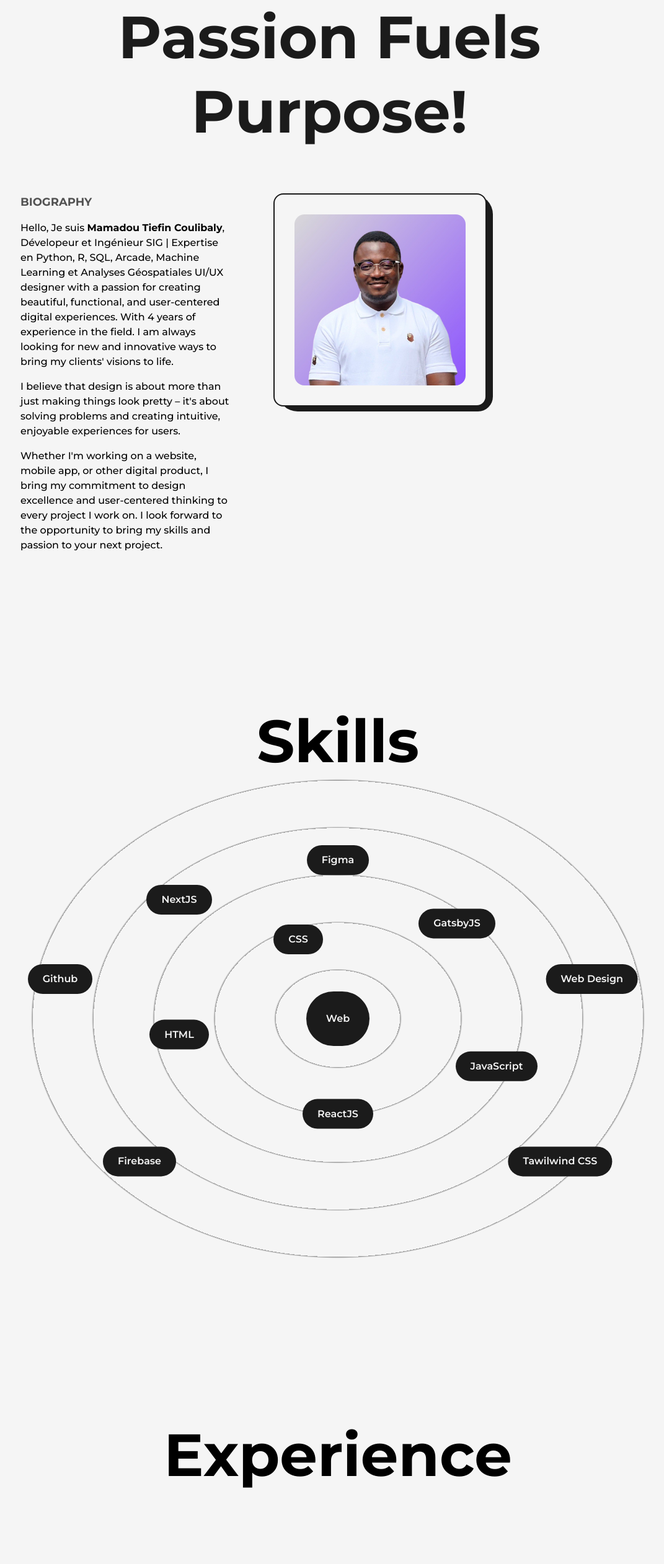
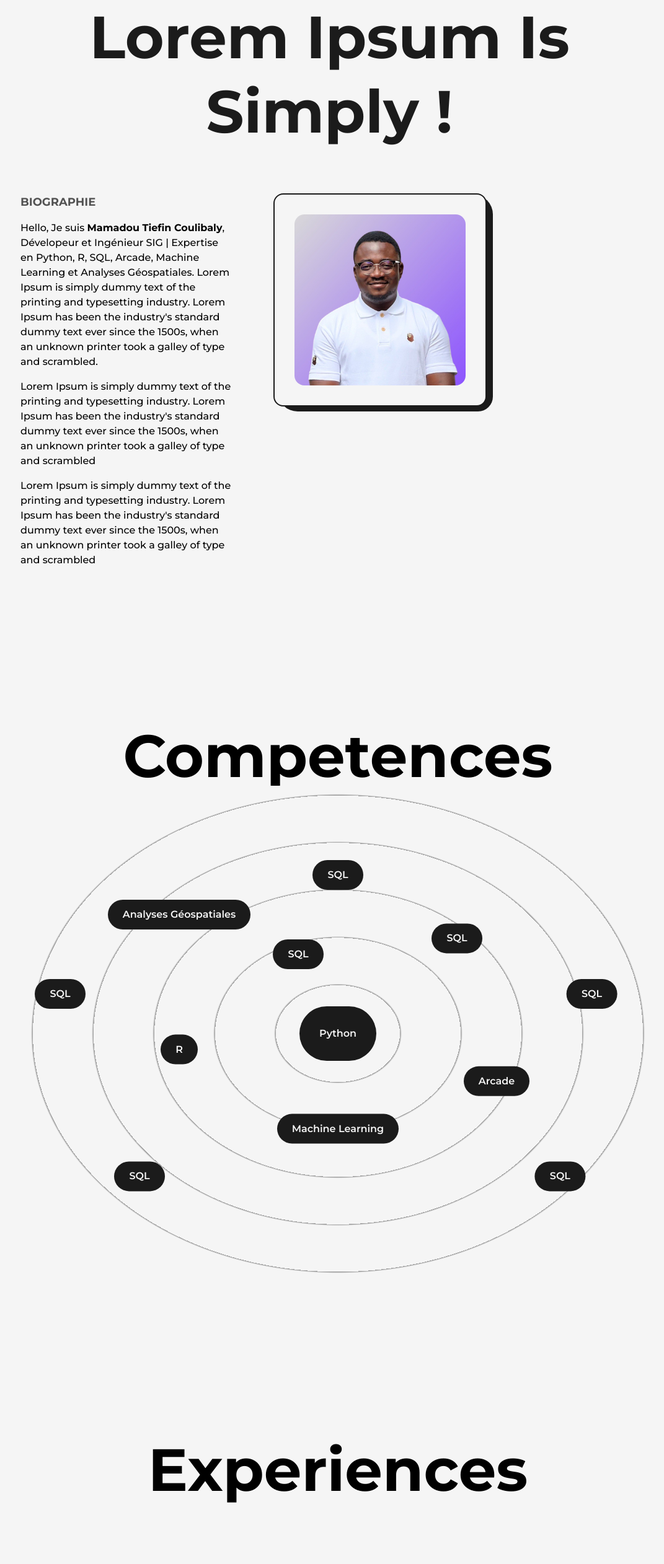
Before and after one commit to yourCodeur47/portfolio, a Next.js app: page /about in a window 1280 px wide. Shown: the part 160-2684 px from the top of the page at 62% size, without its empty margins (95-1166 px from the left). Built offline with nearby package versions, Linux system fonts and the light colour scheme.

Commit message:
Mise a jour About, Experience et Skill.

```diff
--- a/src/components/Experience.js
+++ b/src/components/Experience.js
@@ -51,7 +51,7 @@ const Experience = () => {
 
       <div className="my-64">
         <h2 className="font-bold text-8xl mb-32 w-full text-center md:text-6xl xs:text-4xl md:mb-16">
-          Experience
+          Experiences
         </h2>
 
         <div ref={ref} className="relative w-[75%] mx-auto lg:w-[90%] md:w-full">
@@ -62,56 +62,35 @@ const Experience = () => {
           />
           <ul className="w-full flex flex-col items-start justify-between ml-4 xs:ml-2">
             <Details
-              position="Software Engineer"
-              company="Google"
-              companyLink="https://google.com"
-              time="2022-Present"
-              address="Mountain View, CA"
-              work="Worked on a team responsible for developing new features for Google's search engine, including improving the accuracy and relevance of search results and developing new tools for data analysis and visualization."
+              position="Geomaticien - Assistant Solutions Numeriques"
+              company="Mairie de Bouaké"
+              time="nov. 2021 - juil. 2023"
+              address="Mairie de Bouaké · Temps plein"
+              work="
+              En m'appuyant sur les technologies numériques, j'ai joué un rôle central dans l'avancement des objectifs du projet en créant des formulaires numériques pour l'acquisition de données et la géolocalisation des infrastructures urbaines.
+              Mon expertise a facilité le suivi efficace des initiatives de reboisement.
+              J'ai contribué à l'élaboration de diverses cartes thématiques, y compris, mais sans s'y limiter, les suivantes.
+              "
             />
-
             <Details
-              position="Intern"
-              company="Facebook"
-              companyLink="https://facebook.com"
-              time="Summer 2021"
-              address="Menlo Park, CA."
-              work="Worked on a team responsible for developing a new mobile app
-              feature that allowed users to create and share short-form video
-              content, including designing and implementing a new user interface
-              and developing the backend infrastructure to support the feature."
+              position="Télépilote Professionel"
+              company="African Techno Lab"
+              time="janv. 2021 - mars 2021"
+              address="Abidjan, Côte d'Ivoire."
+              work="Dans ce rôle, j'ai dirigé plusieurs missions de terrain impliquant l'utilisation de divers drones,
+              notamment le Mavic 2 Pro et le Matrice 210 RTK, afin de réaliser des études environnementales et des inspections techniques complètes.
+              Cette initiative a été entreprise pour le compte de la Compagnie ivoirienne d'électricité (CIE), en se concentrant principalement sur l'évaluation et la maintenance des pylônes électriques.
+              Mes responsabilités consistaient non seulement à piloter les drones, mais aussi à assurer la précision et l'efficacité du processus de collecte des données"
             />
-
             <Details
-              position="Software Developer"
-              company="Amazon"
-              companyLink="https://amazon.com"
-              time="2020-2021"
-              address="Seattle, WA."
-              work="Worked on a team responsible for developing Amazon's mobile app, including implementing new features such as product recommendations and user reviews, and optimizing the app's performance and reliability."
-            />
-
-            <Details
-              position="Software Developer Intern"
-              company="Microsoft"
-              companyLink="https://microsoft.com"
-              time="Summer 2019"
-              address="Redmond, WA."
-              work="Worked on a team responsible for developing new features for
-              Microsoft's Windows operating system, including implementing a new
-              user interface for a system settings panel and optimizing the
-              performance of a core system component."
-            />
-
-            <Details
-              position="Teaching Assistant"
-              company="MIT"
-              companyLink="https://mit.edu"
-              time="Fall 2018"
-              address="Massachusetts Ave, Cambridge, MA."
-              work="Assisted in teaching a course on computer programming, held office
-              hours to help students with assignments, and graded exams and
-              assignments."
+              position="Géomaticien"
+              company="nstitut National de Statistique"
+              time="nov. 2019 - janv. 2020"
+              address="Abidjan, Côte d'Ivoire"
+              work="J'étais responsable de l'élaboration de cartes détaillées des zones de dénombrement pour le recensement
+              de la population ivoirienne de 2019. Cela impliquait la délimitation stratégique et la visualisation des zones
+              pour les activités de recensement, garantissant une collecte de données précise et efficace dans diverses régions.
+              Mon rôle a été essentiel pour faciliter une approche organisée et systématique du processus de recensement national."
             />
           </ul>
         </div>
--- a/src/components/Skills.js
+++ b/src/components/Skills.js
@@ -26,7 +26,7 @@ const Skills = () => {
   return (
 <>
       <h2 className="font-bold text-8xl mt-64 w-full text-center md:text-6xl md:mt-32">
-        Skills
+        Competences
       </h2>
     <div
       ref={ref}
@@ -40,21 +40,21 @@ const Skills = () => {
         <motion.div whileHover={{scale:1.05}} className="cursor-pointer flex rounded-full font-semibold bg-dark text-light p-8 shadow-dark
         dark:bg-light dark:text-dark lg:p-6 md:p-4 xs:text-xs xs:p-2
         ">
-        Web
+          Python
       </motion.div>
 
-        <Skill name="HTML" x="-20vw" y="2vw" />
+        <Skill name="R" x="-20vw" y="2vw" />
 
-          <Skill name="CSS" x="-5vw" y="-10vw" />
-          <Skill name="JavaScript" x="20vw" y="6vw" />
-          <Skill name="ReactJS" x="0vw" y="12vw" />
-          <Skill name="NextJS" x="-20vw" y="-15vw" />
-          <Skill name="GatsbyJS" x="15vw" y="-12vw" />
-          <Skill name="Github" x="-35vw" y="-5vw" />
-          <Skill name="Web Design" x="32vw" y="-5vw" />
-          <Skill name="Figma" x="0vw" y="-20vw" />
-          <Skill name="Firebase" x="-25vw" y="18vw" />
-          <Skill name="Tawilwind CSS" x="28vw" y="18vw" />
+          <Skill name="SQL" x="-5vw" y="-10vw" />
+          <Skill name="Arcade" x="20vw" y="6vw" />
+          <Skill name="Machine Learning" x="0vw" y="12vw" />
+          <Skill name="Analyses Géospatiales" x="-20vw" y="-15vw" />
+          <Skill name="SQL" x="15vw" y="-12vw" />
+          <Skill name="SQL" x="-35vw" y="-5vw" />
+          <Skill name="SQL" x="32vw" y="-5vw" />
+          <Skill name="SQL" x="0vw" y="-20vw" />
+          <Skill name="SQL" x="-25vw" y="18vw" />
+          <Skill name="SQL" x="28vw" y="18vw" />
     </div></>
   );
 };
--- a/src/pages/about.js
+++ b/src/pages/about.js
@@ -39,7 +39,7 @@ export default function About() {
   return (
     <>
       <Head>
-        <title>Minimal Portfolio Built with Nextjs | About Page</title>
+        <title>Portfolio - Mamadou Tiefin Coulibaly</title>
         <meta name="description" content="Learn more about CodeBucks, a Next.js developer with a passion for
         creating innovative solutions. Discover tips for building a developer portfolio and insights on
         full-stack development, front-end development, and back-end development." />
@@ -50,7 +50,7 @@ export default function About() {
       >
         <Layout className="pt-16">
           <AnimatedText
-            text="Passion Fuels Purpose!"
+            text="Lorem Ipsum is simply !"
             className="mb-16 !text-8xl !leading-tight lg:!text-7xl sm:!text-6xl xs:!text-4xl sm:mb-8"
           />
 
@@ -58,26 +58,23 @@ export default function About() {
             <div className="col-span-3 flex flex-col items-start justify-start xl:col-span-4 md:order-2
             md:col-span-8">
               <h2 className="mb-4 text-lg font-bold uppercase text-dark/75 dark:text-light/75">
-                BIOGRAPHY
+                BIOGRAPHIE
               </h2>
               <p className="font-medium ">
-                Hello, Je suis <strong>Mamadou Tiefin Coulibaly</strong>, Dévelopeur et Ingénieur SIG | Expertise en Python, R, SQL, Arcade, Machine Learning et Analyses Géospatiales
-                UI/UX designer with a passion for creating beautiful,
-                functional, and user-centered digital experiences. With 4 years
-                of experience in the field. I am always looking for new and
-                innovative ways to bring my clients&apos; visions to life.
+                Hello, Je suis <strong>Mamadou Tiefin Coulibaly</strong>, Dévelopeur et Ingénieur SIG | Expertise en Python, R, SQL, Arcade, Machine Learning et Analyses Géospatiales.
+                Lorem Ipsum is simply dummy text of the printing and typesetting industry.
+                Lorem Ipsum has been the industry's standard dummy text ever since the 1500s,
+                when an unknown printer took a galley of type and scrambled.
               </p>
               <p className="my-4 font-medium">
-                I believe that design is about more than just making things look
-                pretty – it&apos;s about solving problems and creating
-                intuitive, enjoyable experiences for users.
+                Lorem Ipsum is simply dummy text of the printing and typesetting industry.
+                Lorem Ipsum has been the industry's standard dummy text ever since the 1500s,
+                when an unknown printer took a galley of type and scrambled
               </p>
               <p className="font-medium">
-                Whether I&apos;m working on a website, mobile app, or other
-                digital product, I bring my commitment to design excellence and
-                user-centered thinking to every project I work on. I look
-                forward to the opportunity to bring my skills and passion to
-                your next project.
+                Lorem Ipsum is simply dummy text of the printing and typesetting industry.
+                Lorem Ipsum has been the industry's standard dummy text ever since the 1500s,
+                when an unknown printer took a galley of type and scrambled
               </p>
             </div>
             <div className="relative col-span-3 h-max rounded-2xl border-2 border-solid border-dark
--- a/src/pages/index.js
+++ b/src/pages/index.js
@@ -39,11 +39,11 @@ export default function Home() {
             </div>
             <div className="flex w-1/2 flex-col items-center self-center lg:w-full lg:text-center">
               <AnimatedText
-                text="Turning vision into reality with code and design."
+                text="Lorem Ipsum is simply dummy text of the printing and."
                 className="!text-left !text-6xl xl:!text-5xl lg:!text-center lg:!text-6xl md:!text-5xl sm:!text-3xl"
               />
               <p className="my-4 text-base font-medium md:text-sm sm:!text-xs">
-              As a skilled full-stack developer, I am dedicated to turning ideas into innovative web applications. Explore my latest projects and articles, showcasing my expertise in React.js and web development.
+                  Lorem Ipsum is simply dummy text of the printing and typesetting industry. Lorem Ipsum has been the industry's standard dummy text ever since the 1500
               </p>
               <div className="mt-2 flex items-center self-start lg:self-center">
                 <Link
```
